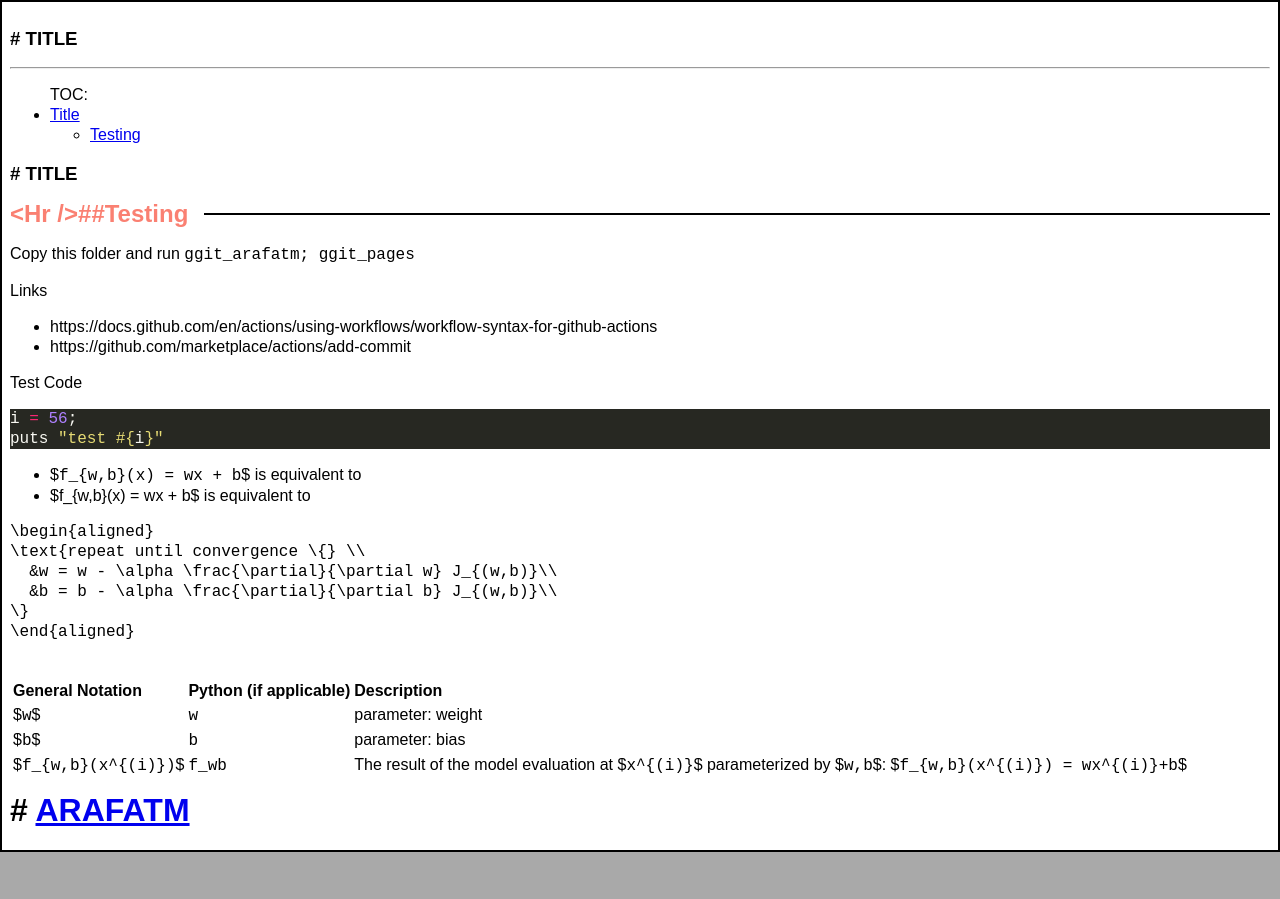
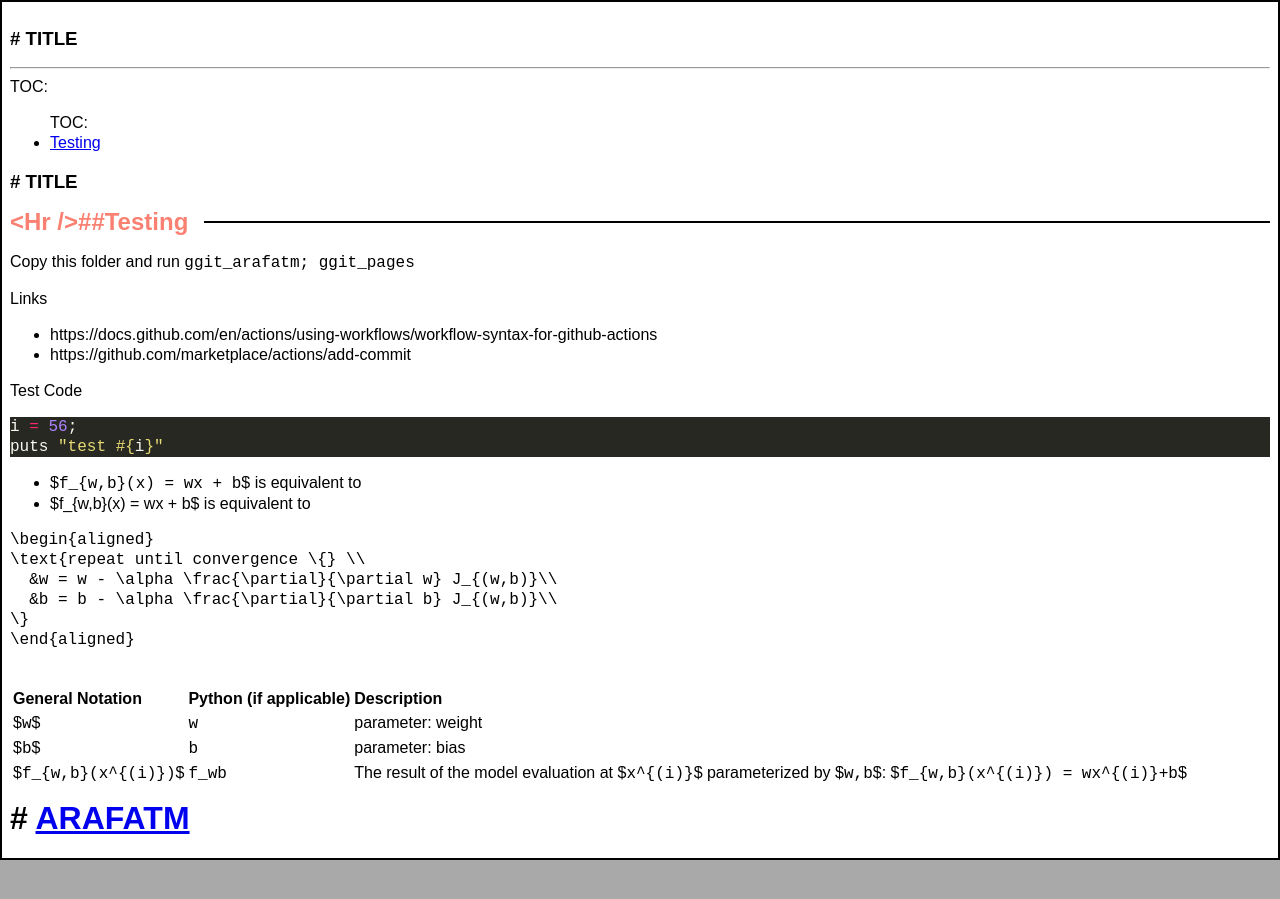
Before and after one commit to arafatm/ghp, a Jekyll site: the page built from readme.md, in a window 1280 px wide. Built offline with Jekyll 4.4.1, drawn with Linux system fonts in a browser that asks for light colours; our own code applies the rules of GitHub Pages for plain Markdown files.

Commit message:
_layouts

```diff
--- a/_layouts/page.html
+++ b/_layouts/page.html
@@ -21,7 +21,8 @@ layout: default
     <hr />
   </div>
   <div class="toc">
-  {% include toc.html html=content h_max=5 class="toc" %}
+  <div class="toc">TOC:</div>
+  {% include toc.html html=content h_max=5 h_min=2 class="toc" %}
   </div>
   <div class="post-content">
     {{ content }}
```
